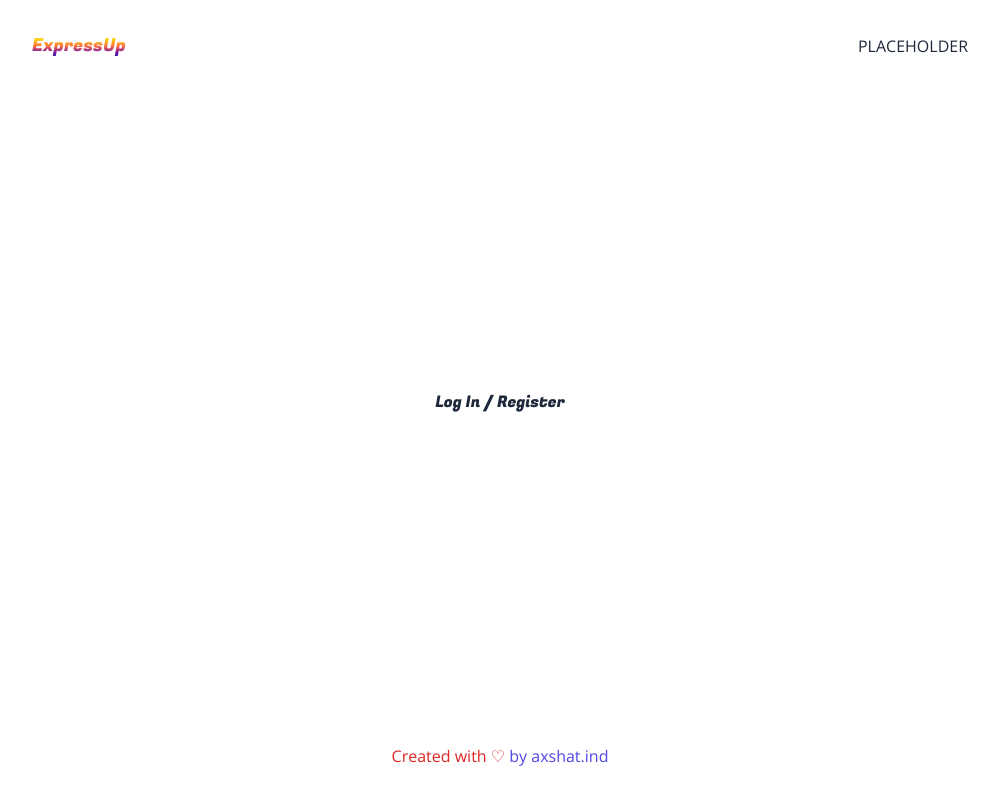
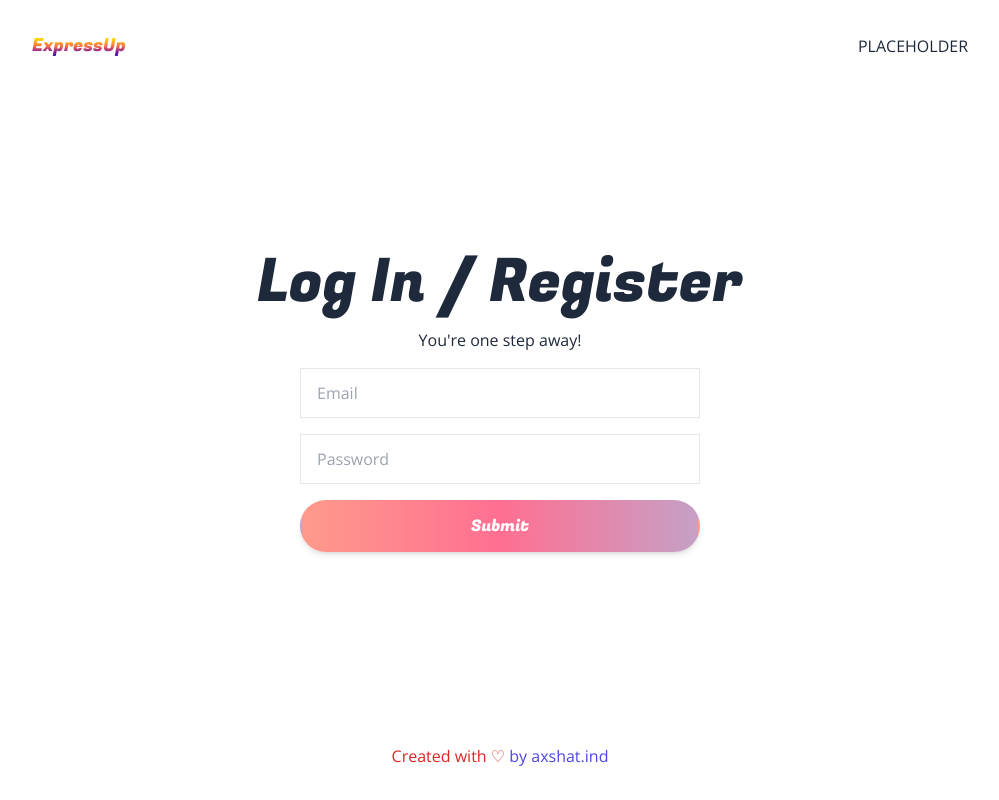
Before and after one commit to axshatInd/expressup, a Next.js app: page /dashboard in a window 1280 px wide. Shown: the whole page, without its empty margins (140-1139 px from the left). Built offline with nearby package versions, Linux system fonts and the light colour scheme.

Commit message:
Just created input boxes in dashboard page for login / register

```diff
--- a/components/Button.js
+++ b/components/Button.js
@@ -5,14 +5,14 @@ import { Fugaz_One } from "next/font/google"; // Import the font
 const fugaz = Fugaz_One({ subsets: ["latin"], weight: ['400'] });
 
 export default function Button(props) {
-    const { text, dark } = props;
+    const { text, dark, full } = props;
     return (
         <button className={
             'relative rounded-full overflow-hidden duration-200 hover:opacity-60 border-2 ' +
             (dark ?
                 'text-white bg-gradient-to-r from-[#FF9A8B] via-[#FF6F91] to-[#C6A0C6] border-white shadow-md shadow-[#4a4a4a]'
                 :
-                'text-white bg-gradient-to-r from-[#FF9A8B] via-[#FF6F91] to-[#C6A0C6] border-transparent shadow-md shadow-[#4a4a4a]'
+                'text-white bg-gradient-to-r from-[#FF9A8B] via-[#FF6F91] to-[#C6A0C6] border-transparent shadow-md shadow-[#4a4a4a]' + (full ? 'grid place-items-center w-full ' : ' ')
             )
         }>
             <p className={'px-6 sm:px-10 whitespace-nowrap py-2 sm:py-3 ' + fugaz.className}>
--- a/components/Login.js
+++ b/components/Login.js
@@ -1,11 +1,20 @@
 import { Fugaz_One } from 'next/font/google';
 import React from 'react'
+import Button from './Button';
 const fugaz = Fugaz_One({ subsets: ["latin"],weight: ['400'] });
 
 export default function Login() {
   return (
     <div className='flex flex-col flex-1 justify-center items-center gap-4'>
-      <h3 className={' ' + fugaz.className}>Log In / Register</h3>
+      <h3 className={'text-4xl sm:text-5xl md:text-6xl ' + fugaz.className}>Log In / Register</h3>
+      <p>You're one step away!</p>
+      <input className='w-full max-w-[400px] mx-auto px-4 py-2 sm:py-3 border border-solid border-indigo' placeholder='Email'/>
+      <input className='w-full max-w-[400px] mx-auto px-4 py-2 sm:py-3 border border-solid border-indigo' placeholder='Password' type='password'/>
+
+      <div className='max-w-[400px] w-full mx-auto'>
+      <Button text = "Submit" full/>
+      </div>
+
     </div>
   )
 }
```
